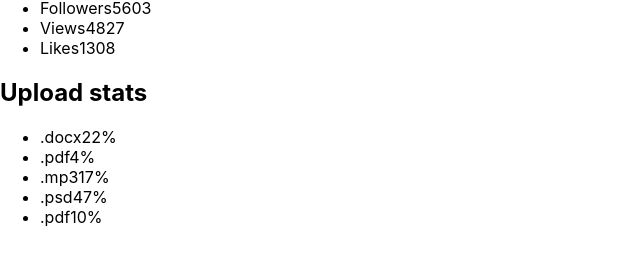
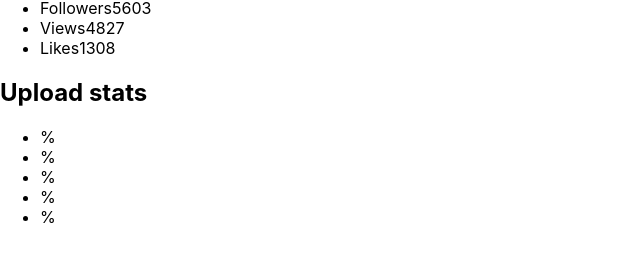
Before and after one commit to beligrous/goit-react-hw-01-components, a React (Create React App) app: page / in a window 1280 px wide. Shown: the part 430-694 px from the top of the page, without its empty margins (0-640 px from the left). Built offline with nearby package versions, Linux system fonts and the light colour scheme.

Commit message:
ref task 1,2

```diff
--- a/package.json
+++ b/package.json
@@ -7,6 +7,7 @@
     "@testing-library/jest-dom": "^5.16.3",
     "@testing-library/react": "^12.1.4",
     "@testing-library/user-event": "^13.5.0",
+    "prop-types": "^15.8.1",
     "react": "^18.1.0",
     "react-dom": "^18.1.0",
     "react-scripts": "5.0.1",
--- a/src/components/App.jsx
+++ b/src/components/App.jsx
@@ -1,7 +1,7 @@
 import user from '../user.json';
 import data from '../data.json';
-import { Profile } from './profile';
-import { Statistic } from './Statistics';
+import Profile from './Profile';
+import StatItem from './Statistics';
 export const App = () => {
   return (
     <div>
@@ -12,7 +12,20 @@ export const App = () => {
         location={user.location}
         stats={user.stats}
       />
-      <Statistic statistic={data} />
+      <section className="statistics">
+        <h2 className="title">Upload stats</h2>
+        <ul className="stat-list">
+          {data.map(i => (
+            <StatItem
+              id={data.id}
+              label={data.label}
+              percentage={data.percentage}
+            />
+          ))}
+        </ul>
+      </section>
     </div>
   );
 };
+
+console.log(data[1].id, data[2].label);
--- a/src/components/Statistics.jsx
+++ b/src/components/Statistics.jsx
@@ -1,21 +1,16 @@
-import data from '../data.json';
-export function Statistic(props) {
+import PropTypes from 'prop-types';
+
+export default function StatItem({ id, label, percentage }) {
   return (
-    <section class="statistics">
-      <h2 class="title">Upload stats</h2>
-
-      <ul class="stat-list">
-        <Stats label={data.label} percentage={data.percentage} />
-      </ul>
-    </section>
+    <li key={id} className="item">
+      <span className="label">{label}</span>
+      <span className="percentage">{percentage}%</span>
+    </li>
   );
 }
 
-function Stats(props) {
-  return data.map(item => (
-    <li class="item">
-      <span class="label">{item.label}</span>
-      <span class="percentage">{item.percentage}%</span>
-    </li>
-  ));
-}
+StatItem.propTypes = {
+  id: PropTypes.string.isRequired,
+  label: PropTypes.string,
+  percentage: PropTypes.number,
+};
--- a/src/components/profile.jsx
+++ b/src/components/profile.jsx
@@ -1,27 +1,40 @@
-import user from '../user.json';
-export function Profile({ username, tag, location, avatar, stats }) {
+import PropTypes from 'prop-types';
+
+export default function Profile({ username, tag, location, avatar, stats }) {
   return (
-    <div class="profile">
-      <div class="description">
-        <img src={user.avatar} alt={user.username} class="avatar" />
-        <p class="name">{user.username}</p>
-        <p class="tag">{user.tag}</p>
-        <p class="location">{user.location}</p>
+    <div className="profile">
+      <div className="description">
+        <img src={avatar} alt={username} className="avatar" />
+        <p className="name">{username}</p>
+        <p className="tag">{tag}</p>
+        <p className="location">{location}</p>
       </div>
-      <ul class="stats">
+      <ul className="stats">
         <li>
-          <span class="label">Followers</span>
-          <span class="quantity">{user.stats.followers}</span>
+          <span className="label">Followers</span>
+          <span className="quantity">{stats.followers}</span>
         </li>
         <li>
-          <span class="label">Views</span>
-          <span class="quantity">{user.stats.views}</span>
+          <span className="label">Views</span>
+          <span className="quantity">{stats.views}</span>
         </li>
         <li>
-          <span class="label">Likes</span>
-          <span class="quantity">{user.stats.likes}</span>
+          <span className="label">Likes</span>
+          <span className="quantity">{stats.likes}</span>
         </li>
       </ul>
     </div>
   );
 }
+
+Profile.propTypes = {
+  username: PropTypes.string.isRequired,
+  tag: PropTypes.string.isRequired,
+  location: PropTypes.string.isRequired,
+  avatar: PropTypes.string.isRequired,
+  stats: PropTypes.shape({
+    followers: PropTypes.number.isRequired,
+    views: PropTypes.number.isRequired,
+    likes: PropTypes.number.isRequired,
+  }),
+};
```
Also changed, not shown: 1 other file (tests, documents, lock files or other folders).
